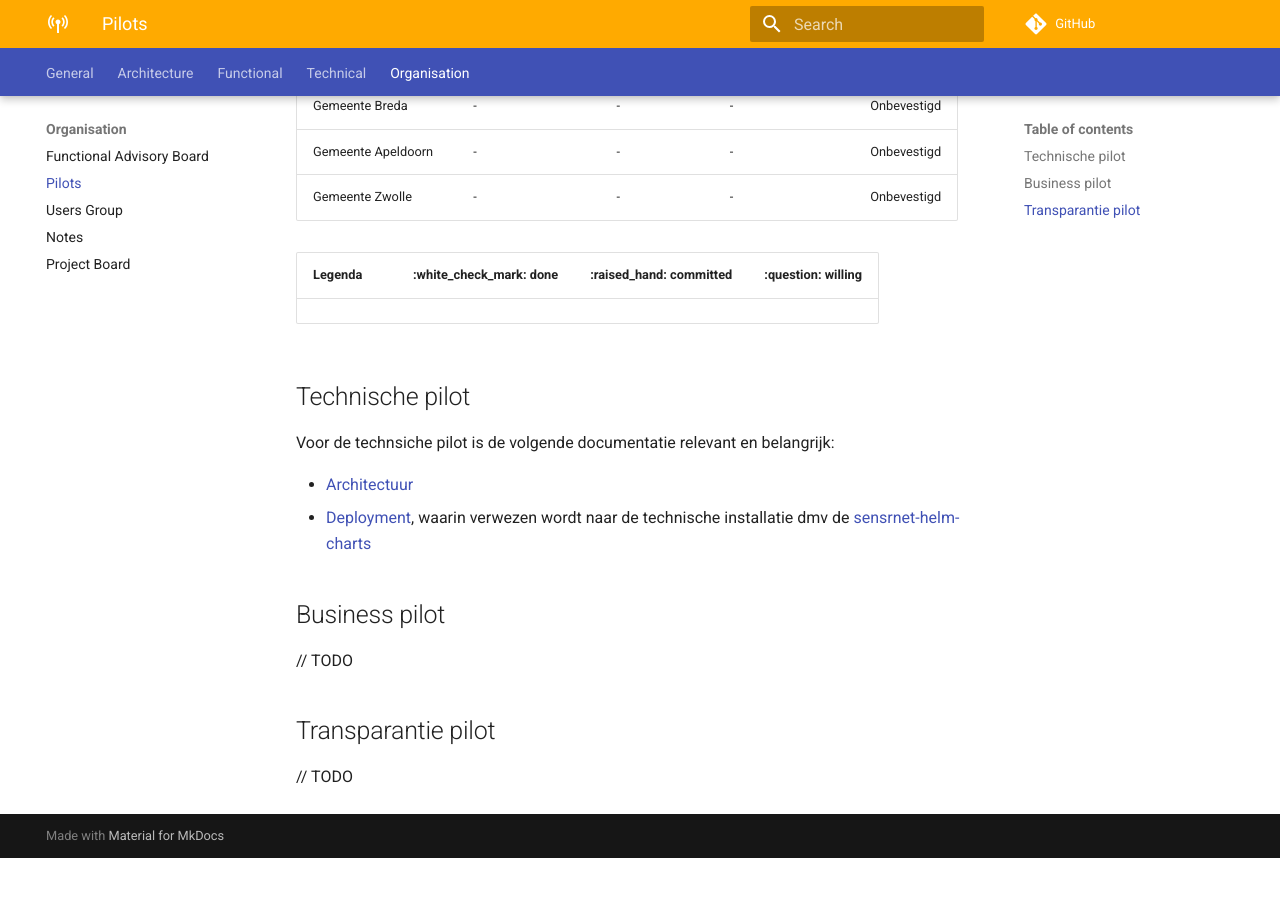
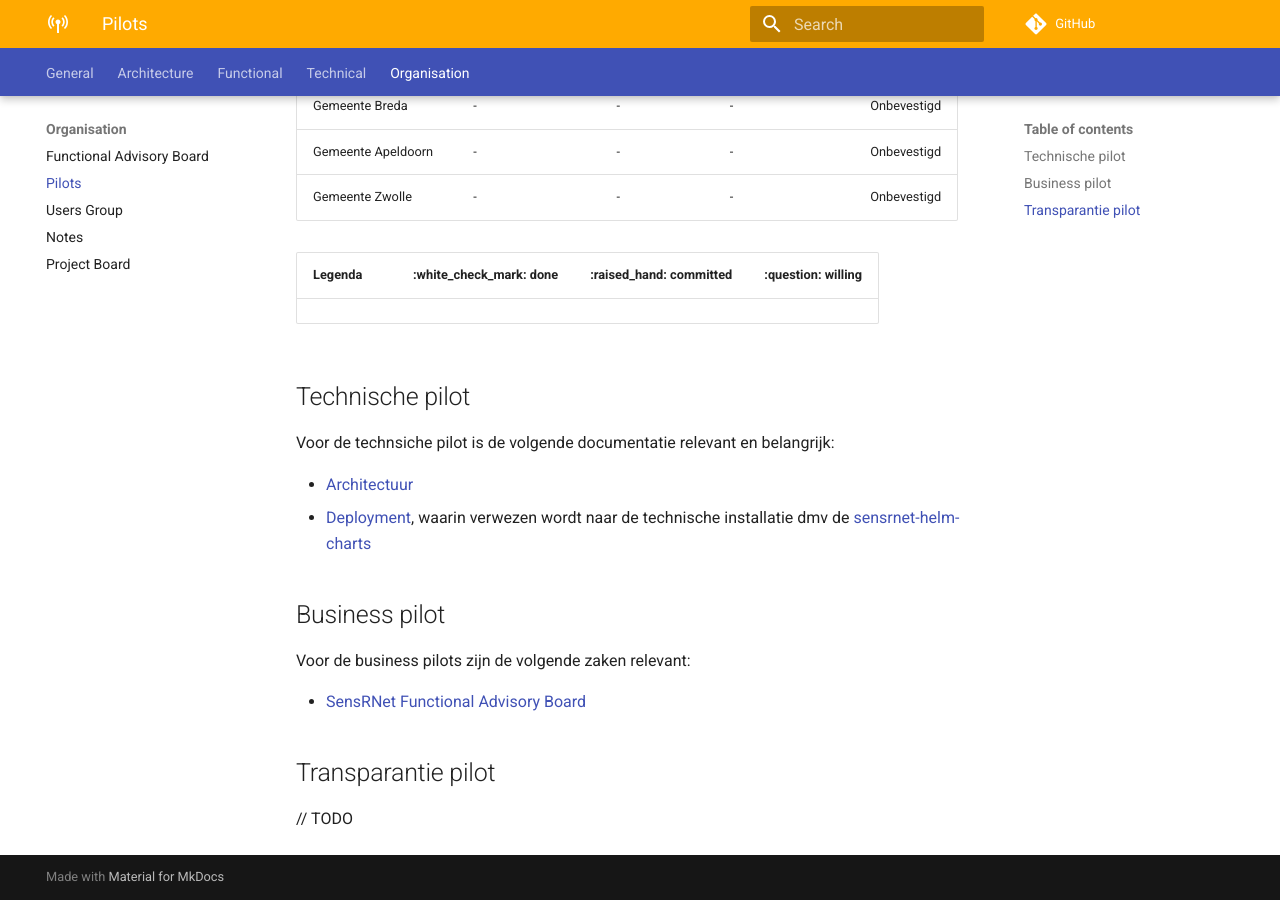
Before and after one commit to kadaster-labs/sensrnet-home, an MkDocs documentation site: the page built from docs/Pilots.md, in a window 1280 px wide and 900 px high, scrolled down 832 px. Built offline with MkDocs 1.6.1 and Material for MkDocs 9.7.7, drawn with Linux system fonts in a browser that asks for light colours; comment, search, counter and statistics services are not loaded; before the commit the page ends 1690 px from its top, so only the background shows below that.

Commit message:
link naar FAB toegevoegd

```diff
--- a/docs/Pilots.md
+++ b/docs/Pilots.md
@@ -33,7 +33,9 @@ Voor de technsiche pilot is de volgende documentatie relevant en belangrijk:
 
 ## Business pilot
 
-// TODO
+Voor de business pilots zijn de volgende zaken relevant:
+
+- [SensRNet Functional Advisory Board](FAB.md)
 
 ## Transparantie pilot
 
```
